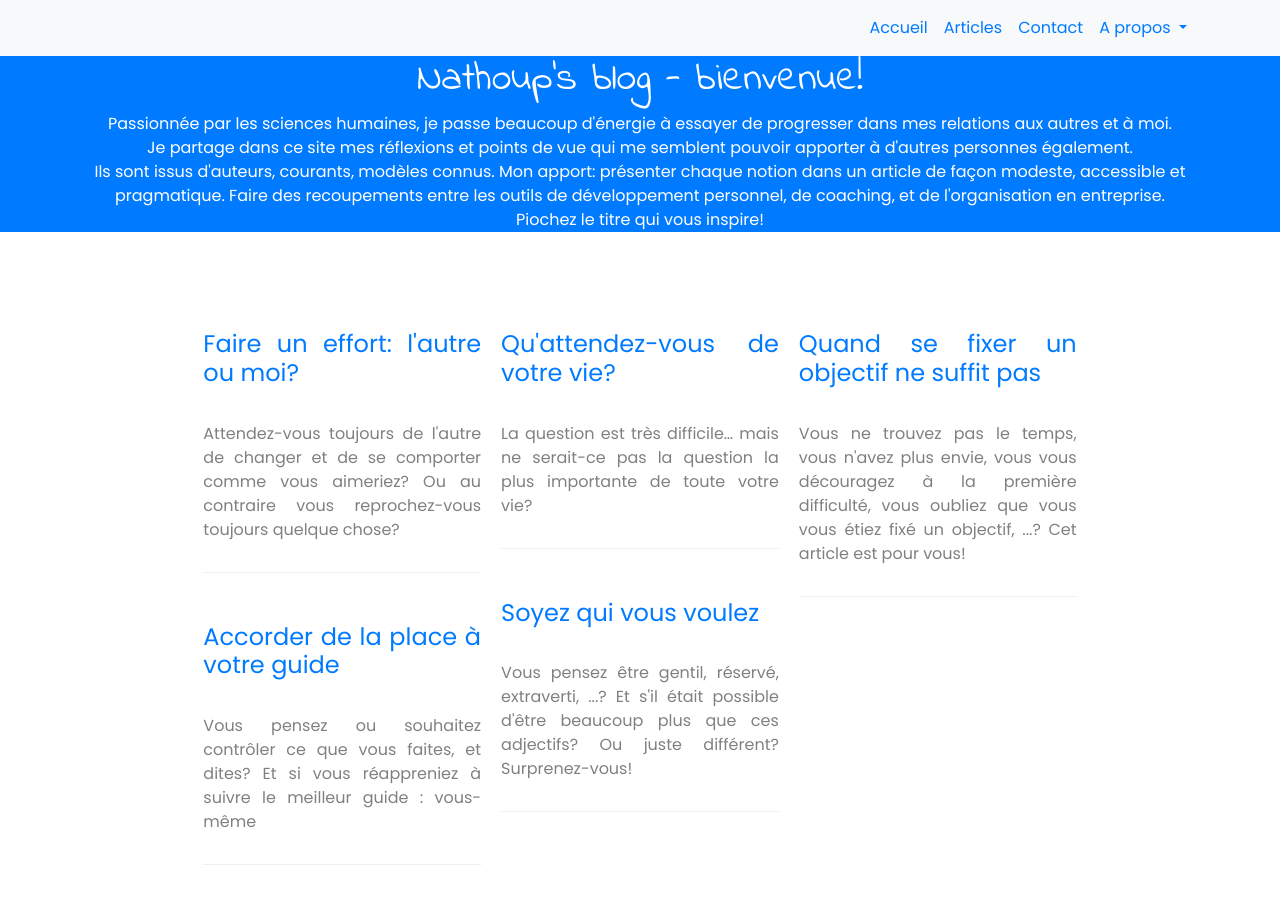
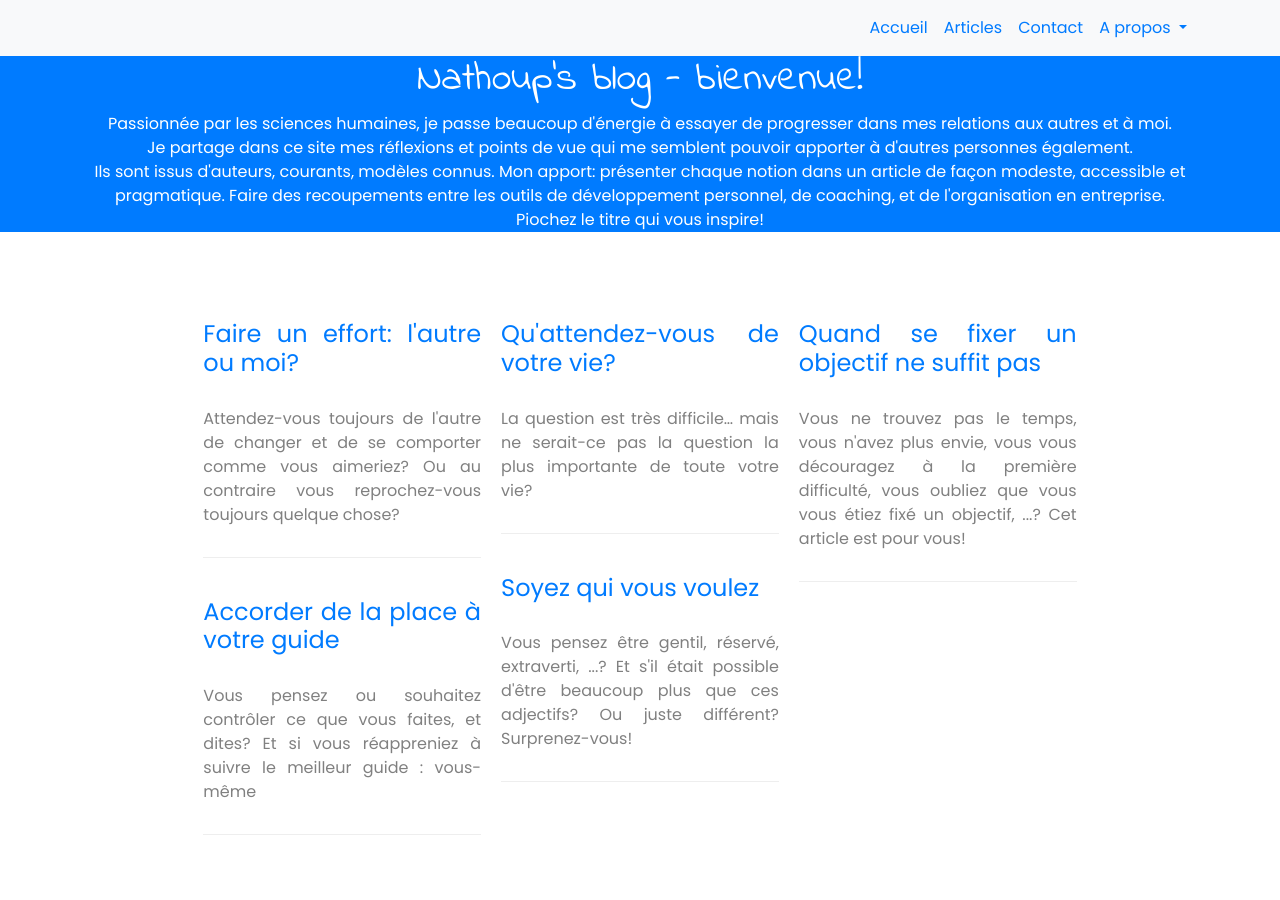
Before and after one commit to OrgaEvolutions/Nathoup.github.io, a Jekyll site: the page built from index.html, in a window 1280 px wide. Built offline with Jekyll 4.4.1, drawn with Linux system fonts in a browser that asks for light colours; nearby versions of some CDN libraries; some web fonts are replaced.

Commit message:
Update index.html

```diff
--- a/index.html
+++ b/index.html
@@ -15,7 +15,7 @@ Faire des recoupements entre les outils de développement personnel, de coaching
 			<div style="border-bottom: 1px solid #eee;padding-bottom: 30px;padding-top: 30px;display: inline-block;">
 
 				<a href="{{ article.url }}">
-					<h4 style="margin-top: 20px;margin-bottom: 10px;">
+					<h4 style="margin-top: 10px;margin-bottom: 5px;">
 						{{ article.title }}
 					</h4>
 				</a>
```
